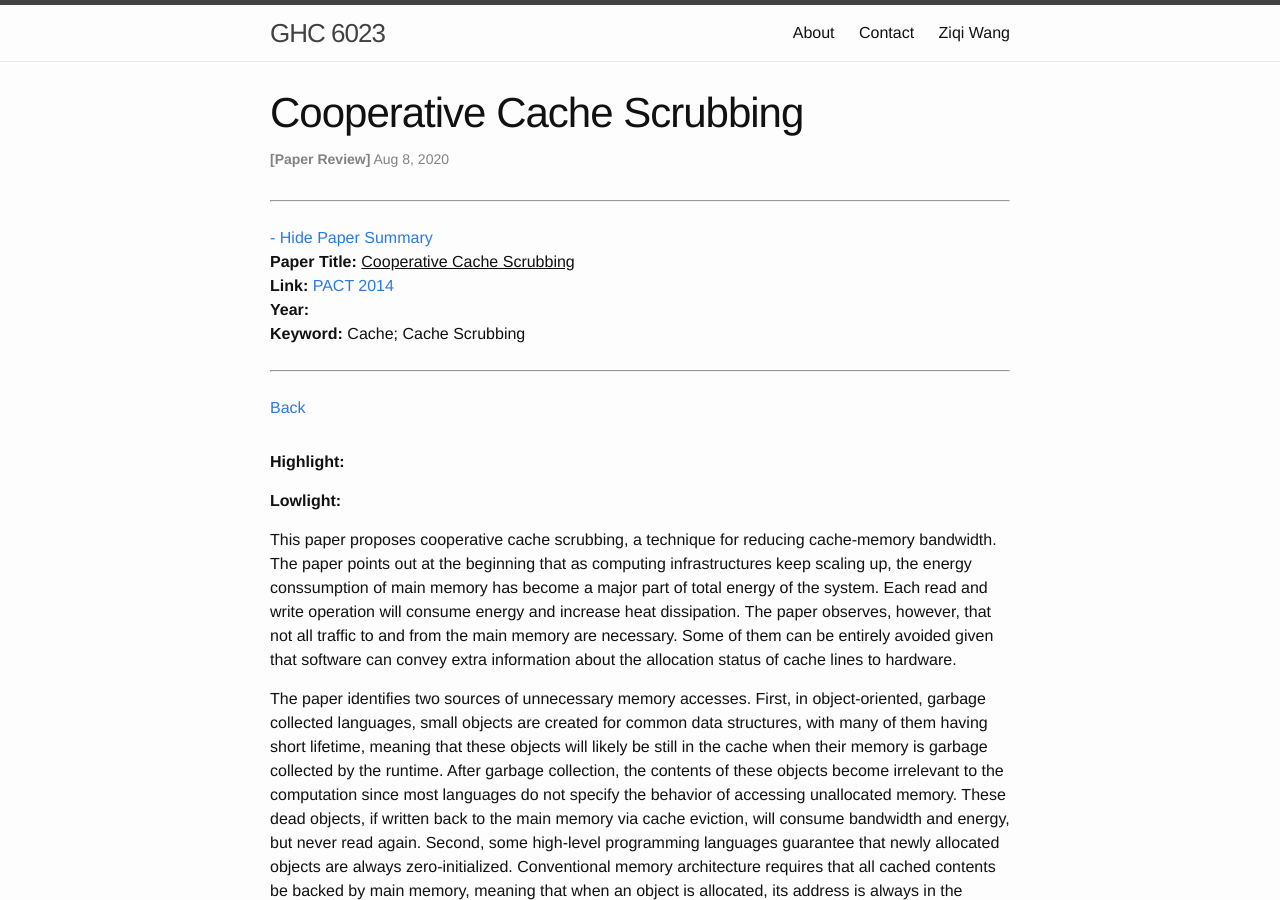
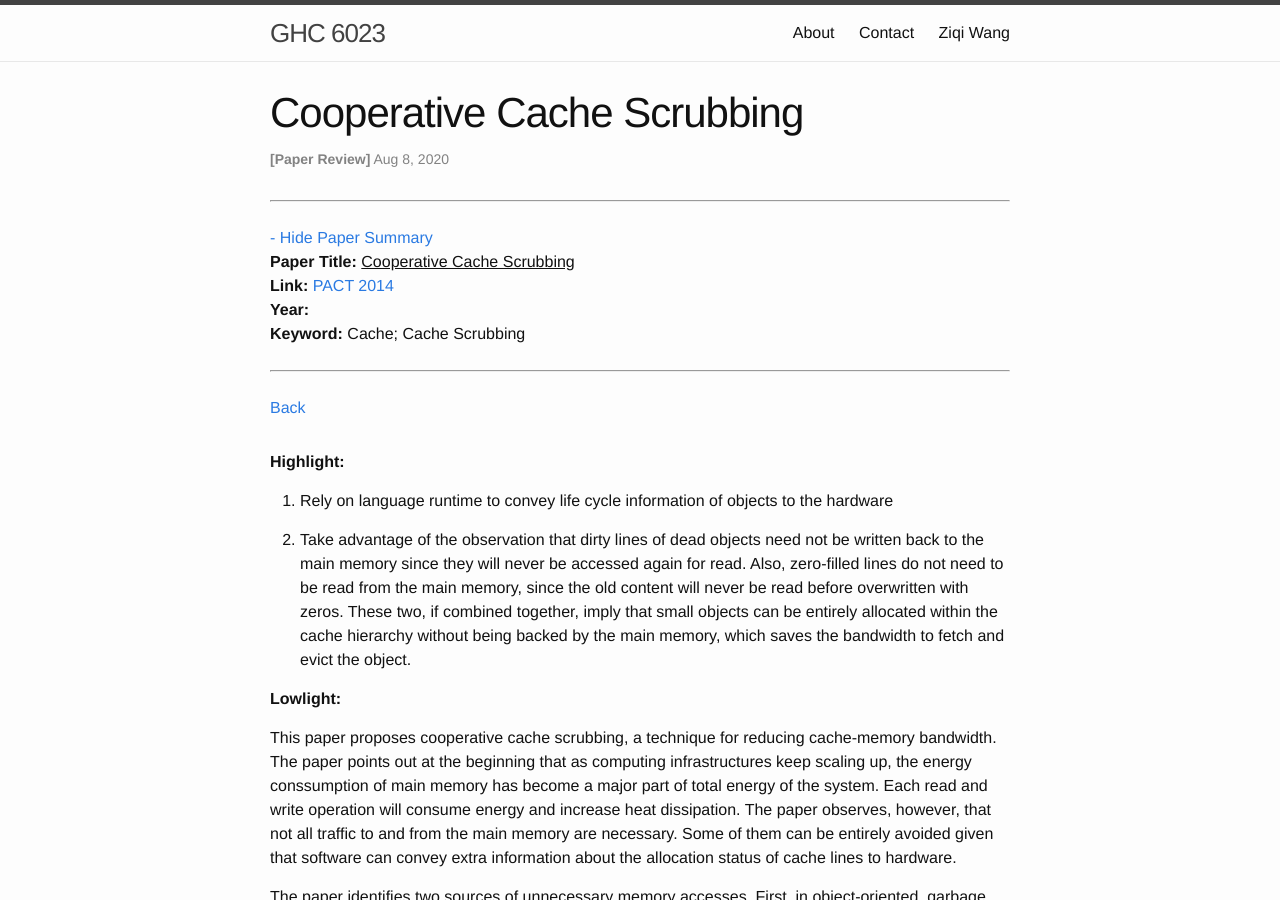
Before and after one commit to wangziqi2013/wangziqi2013.github.io, a Jekyll site: the page built from _posts/2020-08-07-cooperative-cache-scrubbing.markdown, in a window 1280 px wide and 900 px high. Built offline with Jekyll 4.4.1, drawn with Linux system fonts in a browser that asks for light colours.

Commit message:
Adding highlight

```diff
--- a/_posts/2020-08-07-cooperative-cache-scrubbing.markdown
+++ b/_posts/2020-08-07-cooperative-cache-scrubbing.markdown
@@ -14,6 +14,16 @@ version_mgmt:
 ---
 
 **Highlight:**
+
+1. Rely on language runtime to convey life cycle information of objects to the hardware
+
+2. Take advantage of the observation that dirty lines of dead objects need not be written back to the main memory since
+   they will never be accessed again for read. Also, zero-filled lines do not need to be read from the main memory, since
+   the old content will never be read before overwritten with zeros.
+   These two, if combined together, imply that small objects can be entirely allocated within the cache hierarchy without
+   being backed by the main memory, which saves the bandwidth to fetch and evict the object.
+
+
 
 **Lowlight:**
 
```
